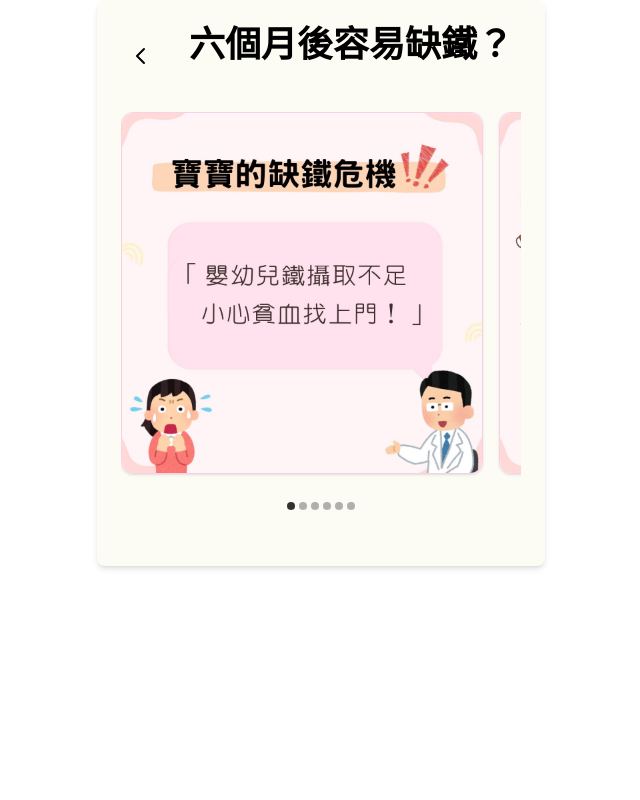
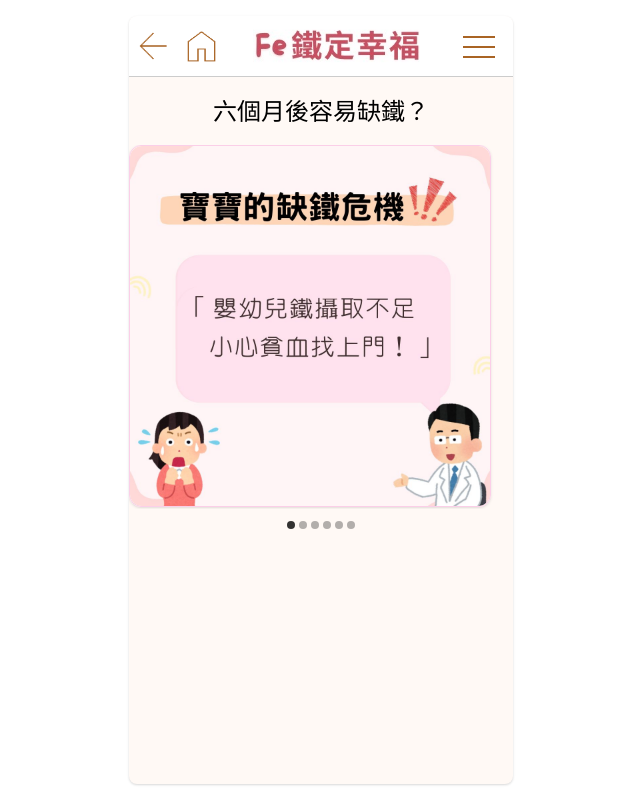
Before and after one commit to devline2025/anemia-in-baby, a plain HTML site: page html/iron_deficiency.html in a window 1280 px wide. Shown: the whole page, without its empty margins (319-959 px from the left). Drawn offline with nearby package versions, Linux system fonts and the light colour scheme.

Commit message:
update route

```diff
--- /dev/null
+++ b/css/base.css
@@ -0,0 +1,23 @@
+html, body{
+  height: 100%;
+}
+
+body {
+  background-color: #ffffff;
+  display: flex;
+  justify-content: center;
+  padding-block: 1rem;
+}
+
+.content-box{
+  width: 100%;
+  max-width: 24rem;
+  height: 100%;
+  overflow: auto;
+  position: relative;
+  background-color: #FFF9F5;
+  border-radius: 0.5rem;
+  box-shadow: 0 1px 3px rgba(0, 0, 0, 0.1),
+              0 1px 2px rgba(0, 0, 0, 0.06);
+  z-index: 0;
+}
--- /dev/null
+++ b/css/head.css
@@ -0,0 +1,115 @@
+.head-div{
+  height: 8%;
+  width: 100%;
+  background-color: #ffffff;
+  border-bottom: 1px solid #ccc;
+  flex-direction: row;
+  align-items: center;
+  justify-content: space-between;
+  position: sticky;
+  display:flex;
+  top: 0;
+}
+
+.title{
+  height: 90%;
+  margin-left: 30%;
+}
+
+.title-list{
+  height: 90%;
+  margin-left: 7%;
+}
+
+.back-botton, .home-botton{
+  display: block;
+  height: 80%;
+  aspect-ratio: 1 / 1;
+  border-radius: 50%;
+  background: #ffffff;
+  transition: all 0.2s ease;
+}
+
+.menu-container{
+  display: block;
+  margin: auto;
+  position: relative;
+  margin-right: 10px;
+  background-color: #ffffff;
+  width: 40px;
+  height: 40px;
+}
+
+.menu-container span{
+  position: absolute;
+  top: 10px;
+  height: .1rem;
+  width: 2rem;
+  background-color: #A96424;
+  transition: all .2s ease-in-out;
+}
+
+.menu-container span:nth-child(2){
+  top: 20px;
+}
+
+.menu-container span:nth-child(3){
+  top: 30px;
+}
+
+#toggler:checked + label .menu-container span:nth-child(1){
+  transform: rotate(45deg);
+  top: 20px;
+}
+
+#toggler:checked + label .menu-container span:nth-child(2){
+  opacity: 0;
+}
+
+#toggler:checked + label .menu-container span:nth-child(3){
+  transform: rotate(-45deg);
+  top: 20px;
+}
+
+.menu-items{
+  background-color: rgba(255, 214, 194, 0.8);
+  width: 70%;
+  height: 100%;
+  right: 0;
+  position: absolute;
+  transform: scaleX(0);
+  transition: all .3s ease-in-out;
+  transform-origin: 100% 50%;
+  z-index: 999;
+}
+
+#toggler:checked ~ .menu-items{
+  transform: scaleX(1);
+}
+
+.menu-overlay{
+  background-color: #ccc;
+  height: 100%;
+  width: 100%;
+  transform: scaleX(0);
+  position: absolute;
+}
+
+#toggler:checked ~ .menu-overlay{
+  transform: scaleX(1);
+  opacity: .7;
+}
+
+.menu-items ul li{
+  font-size: 1.2rem;
+  font-weight: 400;
+  text-align: right;
+  margin: .3rem 1rem;
+}
+
+.menu-items ul ul li{
+  font-size: 1rem;
+  text-decoration: underline;
+  text-align: right;
+  color: #794617;
+}
--- a/css/index.css
+++ /dev/null
@@ -1,79 +0,0 @@
-body {
-  background-color: #ffffff;   /* bg-gray-100 */
-  min-height: 100vh;           /* min-h-screen */
-  display: flex;               /* flex */
-  align-items: center;         /* items-center */
-  justify-content: center;     /* justify-center */
-  padding-left: 1rem;          /* px-4 → 16px */
-  padding-right: 1rem;
-  font-family: 'LXGW WenKai Mono TC', monospace;
-
-}
-
-div{
-  width: 100%;
-  max-width: 24rem;
-  background-color: #FFF9F5;
-  padding: 1.5rem;
-  border-radius: 0.5rem;
-  box-shadow: 0 1px 3px rgba(0, 0, 0, 0.1),
-              0 1px 2px rgba(0, 0, 0, 0.06);
-}
-
-.botton-one, .botton-two, .botton-three{
- /* width: 100%;
-  border-radius: 0.5rem;
-  box-shadow: 0 4px 6px rgba(0, 0, 0, 0.1);
-  transition: opacity 0.2s ease-in-out;
-  text-align: center;
-  padding-top: 14%;
-  padding-bottom: 14%;
-  font-weight: 600;
-  font-size: 32px;*/
-
-  width: 100%;
-  border-radius: 1rem; /* 更多圓角 */
-  background: #f0f0f3; /* 與 body 類似的背景色 */
-  box-shadow:
-    8px 8px 16px #d1d9e6,  /* 深色陰影（下右） */
-    -8px -8px 16px #ffffff; /* 淺色高光（上左） */
-  font-weight: 600;
-  font-size: 32px;
-  text-align: center;
-  padding: 3rem 1rem; /* 高度感 */
-  transition: all 0.3s ease;
-  font-family: 'LXGW WenKai Mono TC', monospace;
-  color: #333;
-  border: none;
-
-}
-
-.botton-one{
-  background-color: #FFD6C2;
-}
-
-.botton-one:hover {
-  opacity: 0.9;
-  transform: translateY(-4px);  /* 漂浮效果 */
-  box-shadow: 0 12px 20px rgba(0, 0, 0, 0.15);  /* 加強陰影 */
-}
-
-.botton-two{
-  background-color: #E4D3F4;
-}
-
-.botton-two:hover {
-  opacity: 0.9;
-  transform: translateY(-4px);  /* 漂浮效果 */
-  box-shadow: 0 12px 20px rgba(0, 0, 0, 0.15);  /* 加強陰影 */
-}
-
-.botton-three{
-  background-color: #FFF2C5;
-}
-
-.botton-three:hover {
-  opacity: 0.9;
-  transform: translateY(-4px);  /* 漂浮效果 */
-  box-shadow: 0 12px 20px rgba(0, 0, 0, 0.15);  /* 加強陰影 */
-}
--- a/css/iron_supplement.css
+++ b/css/iron_supplement.css
@@ -1,23 +1,46 @@
-body {
-  background-color: #FFFFFF;
+.slider-wrapper {
+  overflow: hidden;
+  margin-bottom: 2rem;
 }
 
-.header-row {
+.image-slider {
   display: flex;
-  align-items: center;
+  overflow-x: auto;
+  scroll-snap-type: x mandatory;
+  -webkit-overflow-scrolling: touch;
+  padding-bottom: 0.1rem;
+  gap: 1.5rem;
+}
+
+.video-wrapper {
+  aspect-ratio: 16 / 9;
+  width: 90%;
+  max-width: 48rem;
+  margin: 0 auto 1.5rem;
+}
+
+.video-frame {
+  width: 100%;
+  height: 100%;
+  border-radius: 0.5rem;
+  box-shadow: 0 4px 6px rgba(0,0,0,0.1),
+              0 2px 4px rgba(0,0,0,0.06);
+}
+
+.quiz-container {
+  display: flex;
   justify-content: center;
   margin-bottom: 1.5rem;
-  gap: 1rem;
 }
 
 .quiz-link {
-  color: #f97316; /* Tailwind 的 text-orange-500 對應顏色 */
+  color: #f97316;
   text-decoration: underline;
-  font-weight: 600; /* font-semibold */
+  font-weight: 600;
   transition: color 0.3s ease;
-  font-size: 20px;
+  font-size: 1rem;
 }
 
 .quiz-link:hover {
-  color: #ea580c; /* Tailwind 的 hover:text-orange-600 對應顏色 */
+  color: #ea580c;
 }
--- /dev/null
+++ b/css/list.css
@@ -0,0 +1,33 @@
+.heading{
+  font-size: 1.5rem;
+  font-weight: 450;
+  text-align: center;
+  margin-bottom: 1rem;
+  margin-top: 1rem;
+}
+
+.botton-one, .botton-two{
+  display: block;
+  margin: 0 2.2rem 1rem;
+  border-radius: 5rem;
+  box-shadow:
+    8px 8px 20px #c1bfbf,
+    -8px -8px 30px #ffffff;
+  font-weight: 400;
+  font-size: 1.2rem;
+  text-align: center;
+  padding: 3rem 1rem;
+  width: 80%;
+  transition: all 0.1s ease;
+  border: none;
+}
+
+.botton-one:hover{
+  opacity: 0.9;
+  transform: translateY(-4px);  /* 漂浮效果 */
+  box-shadow: 0 12px 20px rgba(0, 0, 0, 0.15);  /* 加強陰影 */
+}
+
+.botton-one{
+  background-color: #FFD6C2;
+}
--- /dev/null
+++ b/css/text.css
@@ -0,0 +1,7 @@
+.heading{
+  font-size: 1.5rem;
+  font-weight: 400;
+  text-align: center;
+  margin-bottom: 1rem;
+  margin-top: 1rem;
+}
--- a/html/iron_deficiency.html
+++ b/html/iron_deficiency.html
@@ -3,9 +3,12 @@
 <head>
   <meta charset="UTF-8" />
   <meta name="viewport" content="width=device-width, initial-scale=1.0" />
-  <title>六個月後容易缺鐵？<br>必知的風險提醒</title>
+  <title>六個月後容易缺鐵？</title>
   <script src="https://cdn.tailwindcss.com"></script>
   <link rel="stylesheet" href="../css/iron_supplement.css" />
+  <link rel="stylesheet" href="../css/head.css" />
+  <link rel="stylesheet" href="../css/base.css" />
+  <link rel="stylesheet" href="../css/text.css" />
   <style>
     .scroll-container::-webkit-scrollbar {
       display: none;
@@ -14,21 +17,40 @@
 </head>
 
 <body>
+  <div class="content-box">
+    <input type="checkbox" id="toggler" hidden>
+    <label for="toggler">
+      <div class="head-div">
+        <a href="#" onclick="goBack()" class="back-botton">
+          <img src="../src/icon/arrow_back.png">
+        </a>
+        <a href="../index.html" class="home-botton">
+          <img src="../src/icon/home.png">
+        </a>
+        <img src="../src/icon/title.jpg" class="title-list">
+        <div class="menu-container">
+          <span></span>
+          <span></span>
+          <span></span>
+        </div>
+      </div>
+    </label>
 
-  <div class="max-w-md mx-auto p-6 rounded-lg shadow-md" style="background-color: #FCFBF4;">
-
-    <div class="header-row">
-      <button onclick="history.back()" class="flex items-center text-black-600 hover:text-black-800 transition font-semibold mr-4">
-        <svg xmlns="http://www.w3.org/2000/svg" class="h-6 w-6 mr-1" fill="none" viewBox="0 0 24 24" stroke="currentColor">
-          <path stroke-linecap="round" stroke-linejoin="round" stroke-width="2" d="M15 19l-7-7 7-7" />
-        </svg>
-      </button>
-
-      <h1 class="text-4xl font-bold text-center text-black-700 mb-6">六個月後容易缺鐵？</h1>
+    <div class="menu-overlay"></div>
+    <div class="menu-items">
+      <ul>
+        <li>嬰幼兒貧血</li>
+        <ul>
+          <li><a href="./iron_deficiency.html">六個月後容易缺鐵？<br>必知的風險提醒</a></li>
+          <li><a href="./iron_supplement_guide.html">寶寶補鐵全攻略<br>吃對食物氣色好</a></li>
+        </ul>
+      </ul>
     </div>
 
-    <div class="overflow-hidden mb-8">
-      <div id="imageSlider" class="flex snap-x snap-mandatory overflow-x-auto scroll-container space-x-4 pb-4">
+    <h1 class="heading">六個月後容易缺鐵？</h1>
+
+    <div class="slider-wrapper">
+      <div id="imageSlider" class="image-slider">
 
       </div>
     </div>
@@ -37,4 +59,6 @@
 
   <script src="../javascript/iron_supplement.js"></script>
 </body>
+<script src="../javascript/go_back.js"></script>
+
 </html>
--- /dev/null
+++ b/javascript/go_back.js
@@ -0,0 +1,8 @@
+function goBack() {
+    const ref = document.referrer;
+    if (ref.includes("iron_deficiency_effects.html")||ref.includes("iron_supplement_guide.html")) {
+        window.location.href = "./iron_supplement_list.html";
+    } else {
+        history.back();
+    }
+}
```
Also changed, not shown: html/iron_supplement_guide.html (+43 -27 lines), index.html (+35 -14 lines), src/icon/arrow.png (added), src/icon/arrow_back.png (added), src/icon/home.png (added), src/icon/title.jpg (added), 3 other files.
